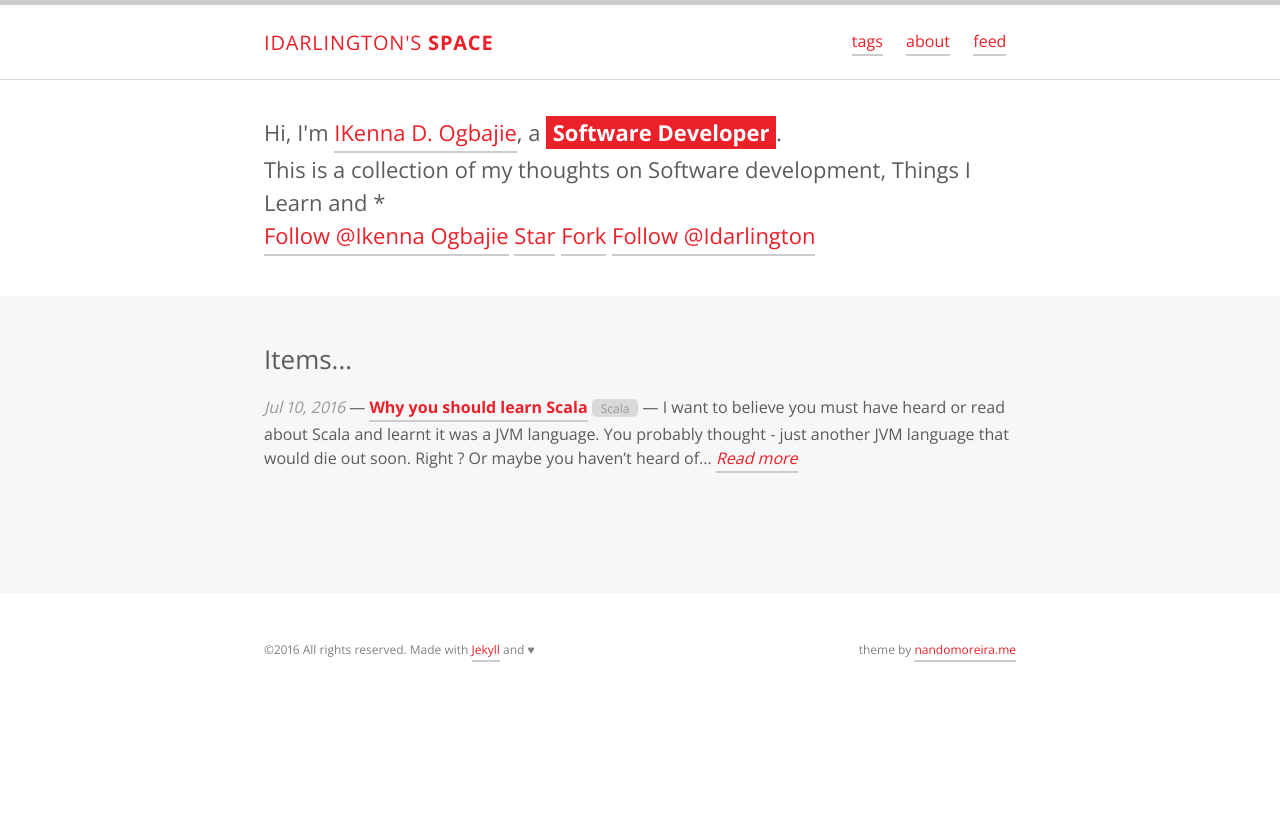
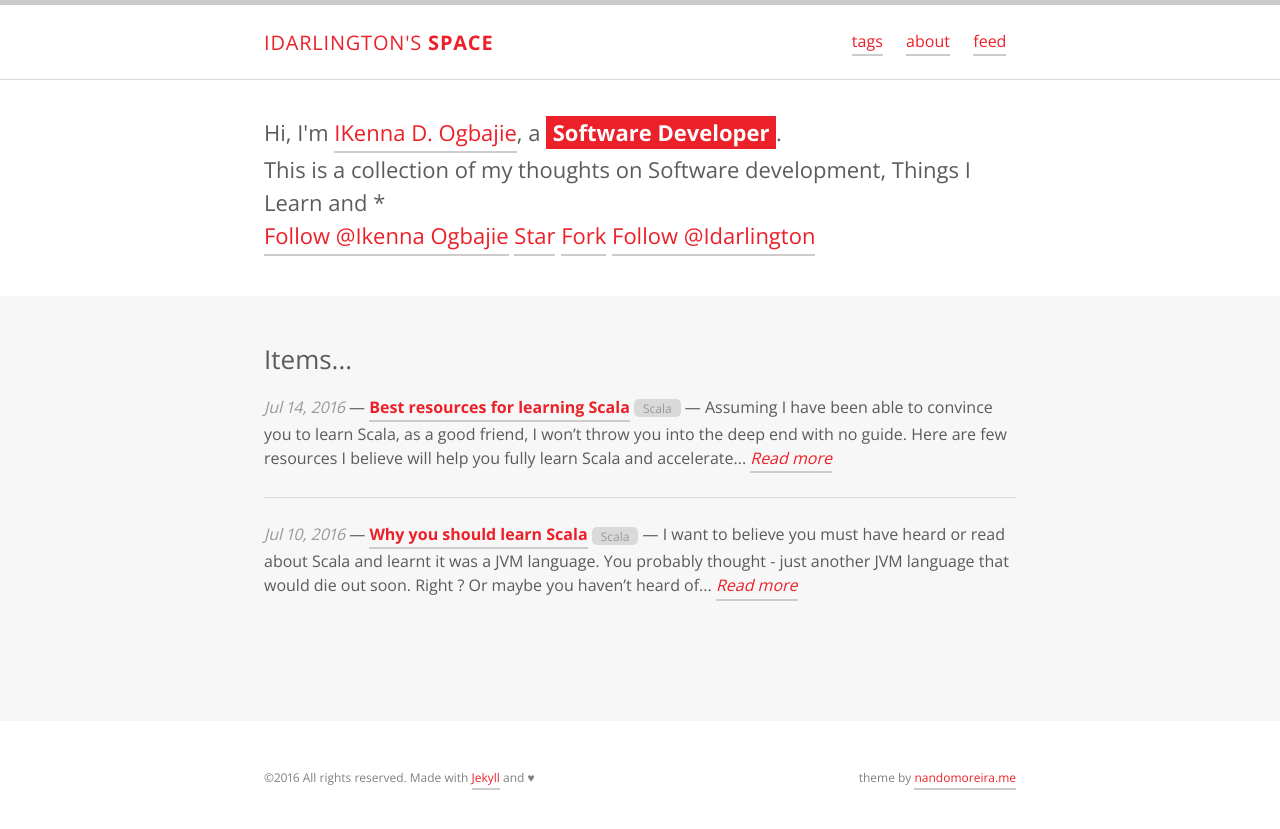
Before and after one commit to idarlington/idarlington.github.io, a Jekyll site: the page built from index.html, in a window 1280 px wide. Shown: the top 829 px of the page. Built offline with Jekyll 4.4.1, drawn with Linux system fonts in a browser that asks for light colours; the list of posts is cut into pages by our own code; comment, search, counter and statistics services are not loaded.

Commit message:
Best resources to learn scala

```diff
--- a/_includes/post-share.html
+++ b/_includes/post-share.html
@@ -2,7 +2,7 @@
 <aside class="share">
 
   <h4>Share this.</h4>
-  <a href="http://twitter.com/share?text={{page.title}}&amp;url={{ site.url }}{{ page.url }}&amp;hashtags=web,dev,blog,soudev&amp;via=nandomoreirame"
+  <a href="http://twitter.com/share?text={{page.title}}&amp;url={{ site.url }}{{ page.url }}&amp;hashtags=scala,dev&amp;via=idarlington"
   onclick="window.open(this.href, 'twitter-share', 'width=550,height=235');return false;">Twitter</a>
   <a href="https://www.facebook.com/sharer/sharer.php?u={{ site.url }}{{ page.url }}" onclick="window.open(this.href, 'facebook-share', 'width=550,height=235');return false;">Facebook</a>
 
--- a/_posts/2016-07-10-why-you-should-learn-scala.md
+++ b/_posts/2016-07-10-why-you-should-learn-scala.md
@@ -3,7 +3,7 @@ layout: post
 title:  "Why you should learn Scala"
 description: "Reasons why you should start using scala"
 comments: true
-keywords: "why scala, learn scala"
+keywords: "why scala, learn scala, scala"
 tags:
 - Scala
 ---
--- /dev/null
+++ b/_posts/2016-07-14-best-resources-for-learning-scala.md
@@ -0,0 +1,96 @@
+---
+layout: post
+title:  "Best resources for learning Scala"
+description: "Best resources for learning Scala"
+comments: true
+keywords: "scala resources, best scala, learning scala, scala, getting started with scala"
+tags:
+- Scala
+---
+
+<style>
+ul {
+  list-style-type: square;
+  margin-bottom: 10px;
+  padding-left: 30px;
+}
+ol {
+  list-style-type: decimal;
+  margin-bottom: 10px;
+  padding-left: 30px;
+}
+
+h3 strong {
+  font-weight:normal;
+}
+</style>
+
+Assuming I have been able to convince you to [learn Scala](/2016/why-you-should-learn-scala/), as a *good friend*, I won't throw you into the deep end with no guide.
+
+Here are few resources I believe will help you fully learn Scala and accelerate the process :
+
+<ol markdown="1">
+  <li markdown="1"> [Atomic Scala](https://gumroad.com/l/AtomicScala) : [This book](http://www.atomicscala.com/) assumes the reader has no prior programming experience. It introduces solution patterns and syntax. It provides the reader with the foundations of programming and Scala. It could be the first book you use in learning Scala but not the last.
+  <div style="text-align:center" markdown="1">
+  ![Atomic Scala](/assets/images/atomicScala.png "Atomic Scala")
+  </div>
+  </li>
+
+  <li markdown="1"> [Big Data University's Introduction to Scala](http://bigdatauniversity.com/courses/scala-course/) : This is a series of videos on Scala that can be completed within 6-8 hours. It is assumed you have no prior knowledge of Scala but have some programming experience. The videos were created by [Typesafe](https://www.lightbend.com/) (now known as Lightbend)
+  <div style="text-align:center" markdown="1">
+  ![Big Data University](/assets/images/bdu-logo-centre.png "Big Data University")
+  </div>
+  </li>
+
+  <li markdown="1"> [Learning Scala](http://shop.oreilly.com/product/0636920030287.do) : This book is a comprehensive introduction for beginner and intermediate programmers to Scala. It contains syntax diagrams, examples, and exercises. You’ll start with Scala's core types and syntax before diving into higher-order functions and immutable data structures. This book is a great place to start for student, intermediate or experts that aren't familiar with the Java stack and is about 220 pages long.
+  <div style="text-align:center" markdown="1">
+  ![Learning Scala](http://akamaicovers.oreilly.com/images/0636920030287/cat.gif "Learning Scala")
+  </div>
+  </li>
+
+  <li markdown="1"> [Scala Cookbok](http://shop.oreilly.com/product/0636920026914.do) : Although I wouldn't advise anyone to use a cookbook in learning a language or framework as they give the learner a shallow understanding of the available features and design decisions.
+  <p>This book gives the reader an overview of the language, it can also be used as a quick reference which is what I use it for most times. It is well written and approachable.
+  </p>
+  </li>
+
+  <li markdown="1"> [Joel Abrahamsson's Learning Scala](http://joelabrahamsson.com/learning-scala/) :  This is a series of blog posts on Joel Abrahamsson's adventures in learning scala. It is a short series but gives the reader a easy way to approach learning Scala. It is mostly suited for novices and beginners.
+  </li>
+
+  <li markdown="1"> [Functional Programming Principles in Scala on Coursera](https://www.coursera.org/learn/progfun1) :
+  This coursera course is taught by Martin Odersky - the creator of scala. It focuses on programming in Scala using the functional paradigm and gives a great overview of the language. The course could span about seven weeks and is suited for intermediate programmers.
+  </li>
+
+  <li markdown="1"> [Programming Scala](http://shop.oreilly.com/product/0636920033073.do)
+  Programming Scala gets you up to speed on Scala, it is also packed with code examples. This book shows you how to be productive with the language and ecosystem and is quite comprehensive and easy to read.<br>
+  <div style="text-align:center" markdown="1">
+  ![Programming Scala](http://akamaicovers.oreilly.com/images/0636920033073/cat.gif "Programming Scala")
+  </div>
+  </li>
+
+  <li markdown="1"> [Programming in Scala](http://www.artima.com/shop/programming_in_scala_3ed) :
+  This book is written by some of the core maintainers and developers of Scala - Martin Odersky, Lex Spoon, and Bill Venners . It is a detailed and definitive guide to Scala. It provides great insights on the language's features with detailed examples. There is a [free online version](http://www.artima.com/pins1ed/) of the book.
+  <div style="text-align:center" markdown="1">
+  ![Programming in Scala](/assets/images/progScala.gif "Programming in Scala")
+  </div>
+  </li>
+
+  <li markdown="1"> [Twitter Scala School](https://twitter.github.io/scala_school/) :
+  This resource started as a series the of lectures at twitter to *prepare experienced engineers to be productive Scala programmers*. The lessons are quite concise and properly organized. It is suited for intermediate programmers who have programming experience and quickly want to grasp Scala concepts.
+  </li>
+
+  <li markdown="1"> [Scala Tour](http://www.scala-tour.com/) :
+  This is similar to [twitter Scala School](https://twitter.github.io/scala_school/) in its concise nature. It provides an overview to the main features of Scala. It also allows you to run and test your code as you learn.
+  </li>
+
+  <li markdown="1"> [Scala Exercises](https://www.scala-exercises.org/) :
+  I believe this resource should be used by anyone learning Scala. It is a set of Scala exercises that have sections on Scala features. It is an open source project actively maintained by [47 Degrees](http://www.47deg.com/). It is one of my best Scala resources and one that I have contributed to.
+  </li>
+</ol>
+
+As you progress with learning scala, you can try solving the [99 problems](http://aperiodic.net/phil/scala/s-99/) and [project euler problems](https://projecteuler.net/archives) using [scala](https://pavelfatin.com/scala-for-project-euler/).
+
+Another good resource is [pavel fatin's Scala Collections Tips and Tricks](https://pavelfatin.com/scala-collections-tips-and-tricks/).
+
+Wishing you a smooth Journey in Scala ; )
+
+Know of other awesome resources ? have questions ? please do comment and share.
```
Also changed, not shown: about.md (+1 -1 lines), assets/images/atomicScala.png (added), assets/images/bdu-logo-centre.png (added), assets/images/progScala.gif (added), 9 other files.
